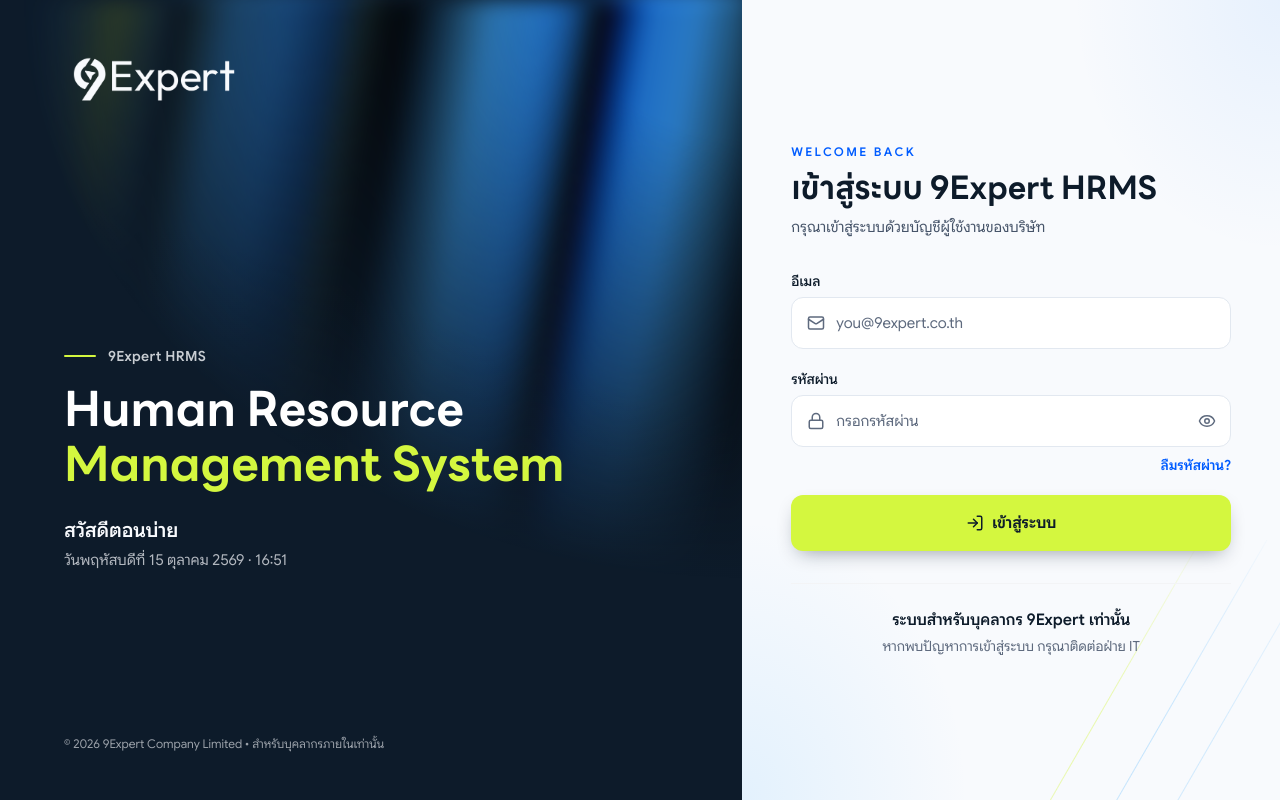
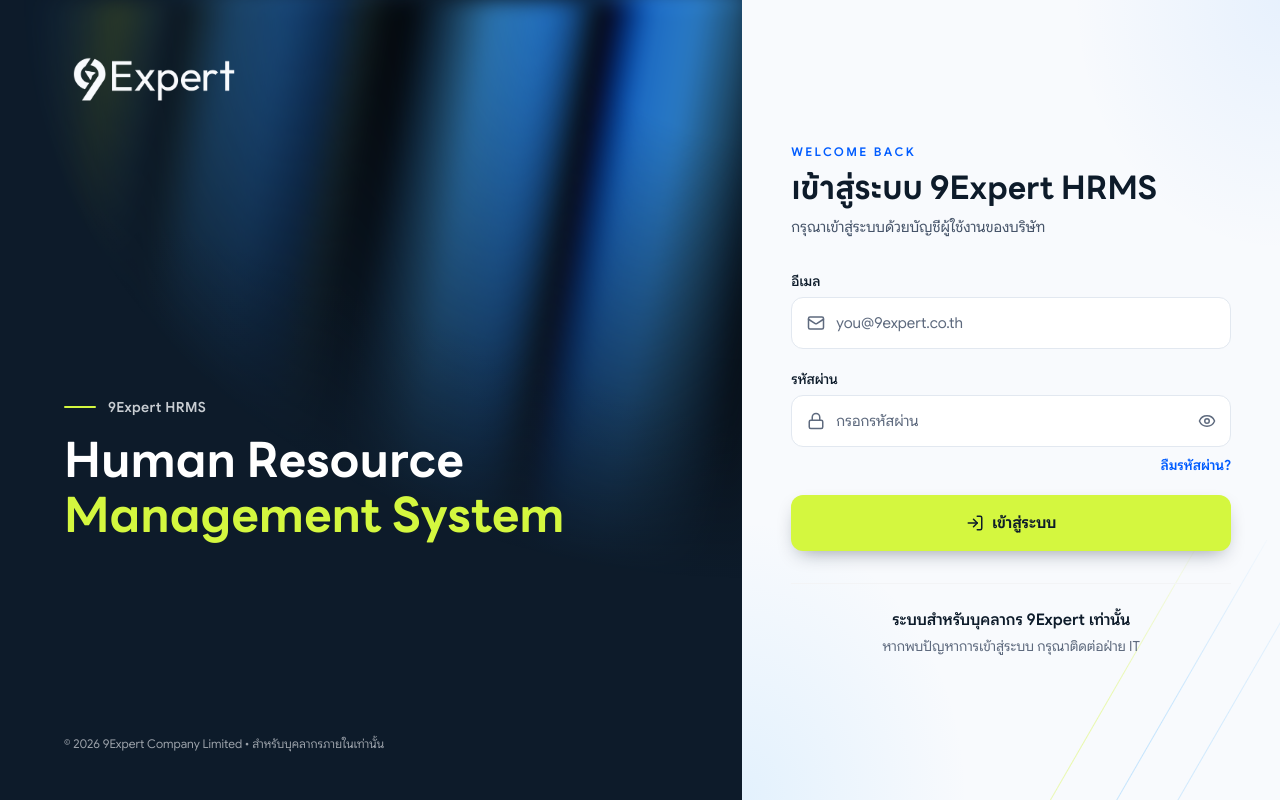
Before and after one commit to 9expert-devsec/hrms-app, a Next.js app: page /login in a window 1280 px wide. Built offline with nearby package versions, Linux system fonts and the light colour scheme; no server answers.

Commit message:
feat(login): remove the live greeting
Left panel is back to logo, eyebrow + h1, and footer.

Co-Authored-By: Claude Opus 5.5 (1M context) <noreply@anthropic.com>

```diff
--- a/src/app/login/LoginClient.jsx
+++ b/src/app/login/LoginClient.jsx
@@ -6,7 +6,6 @@ import { signIn } from "next-auth/react";
 import Link from "next/link";
 import Image from "next/image";
 import { Eye, EyeOff, LogIn, Mail, Lock } from "lucide-react";
-import LoginGreeting from "./LoginGreeting";
 
 // Only same-origin paths. "//host" and "/\host" are protocol-relative in
 // browsers, so both would be open redirects.
@@ -109,10 +108,6 @@ export default function LoginClient() {
               <br />
               <span className="text-9e-lime">Management System</span>
             </h1>
-
-            <div className="mt-6">
-              <LoginGreeting />
-            </div>
           </div>
           <div className="grow-[4]" />
 
--- a/src/app/login/LoginGreeting.jsx
+++ /dev/null
@@ -1,63 +0,0 @@
-"use client";
-
-import { useEffect, useState } from "react";
-
-const TZ = "Asia/Bangkok";
-
-const dateFmt = new Intl.DateTimeFormat("th-TH-u-ca-buddhist", {
-  timeZone: TZ,
-  weekday: "long",
-  day: "numeric",
-  month: "long",
-  year: "numeric",
-});
-const timeFmt = new Intl.DateTimeFormat("th-TH-u-ca-buddhist", {
-  timeZone: TZ,
-  hour: "2-digit",
-  minute: "2-digit",
-  hourCycle: "h23",
-});
-
-function greetingFor(hour) {
-  if (hour >= 5 && hour < 12) return "สวัสดีตอนเช้า";
-  if (hour >= 12 && hour < 17) return "สวัสดีตอนบ่าย";
-  return "สวัสดีตอนเย็น";
-}
-
-// Built from parts so every engine prints the same shape:
-// "วันพฤหัสบดีที่ 15 ตุลาคม 2569 · 16:59" (some ICU versions add "พ.ศ.").
-function snapshot(now) {
-  const d = Object.fromEntries(
-    dateFmt.formatToParts(now).map((p) => [p.type, p.value])
-  );
-  const t = Object.fromEntries(
-    timeFmt.formatToParts(now).map((p) => [p.type, p.value])
-  );
-  return {
-    greeting: greetingFor(Number(t.hour)),
-    line: `${d.weekday}ที่ ${d.day} ${d.month} ${d.year} · ${t.hour}:${t.minute}`,
-  };
-}
-
-// Client-only: renders nothing until mounted, so server and first client
-// pass match. min-h reserves the space so the layout does not jump.
-export default function LoginGreeting() {
-  const [now, setNow] = useState(null);
-
-  useEffect(() => {
-    setNow(snapshot(new Date()));
-    const id = setInterval(() => setNow(snapshot(new Date())), 30_000);
-    return () => clearInterval(id);
-  }, []);
-
-  return (
-    <div className="min-h-[60px]" aria-live="off">
-      {now && (
-        <>
-          <p className="text-xl font-semibold text-9e-ice">{now.greeting}</p>
-          <p className="mt-1 text-[15px] text-9e-ice/70">{now.line}</p>
-        </>
-      )}
-    </div>
-  );
-}
```
